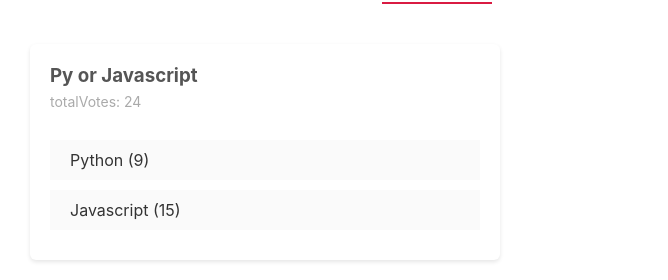
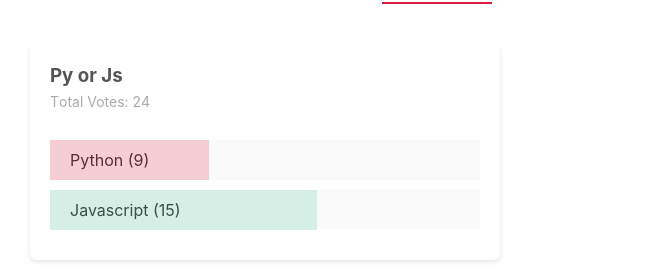
Before and after one commit to michaeltheo/SvelteTutorial, a Svelte app: page / in a window 1280 px wide. Shown: the part 242-522 px from the top of the page, without its empty margins (130-798 px from the left). Built offline with nearby package versions, Linux system fonts and the light colour scheme.

Commit message:
Getting to learn Store in Svelte

```diff
--- a/src/App.svelte
+++ b/src/App.svelte
@@ -12,24 +12,11 @@ const tabChange=(e)=>{
 	activeItem=e.detail;
 }
 
-//polls
-let polls=[
-	{
-		id:1,
-		question:'Py or Javascript',
-		answearA: 'Python',
-		answearB: 'Javascript',
-		votesA:9,
-		votesB:15,
-	},
-];
 
 const handleADD=(e)=>
 {
-	const poll=e.detail;
-	polls=[poll,...polls];
-	console.log(polls);
-	activeItem='Current Polls'
+
+	activeItem='Current Polls';
 }
 
 const handleVote=(e)=>
@@ -38,10 +25,10 @@ const handleVote=(e)=>
 	let copiedPolls=[...polls];
 	let upvotedPoll=copiedPolls.find((poll)=>poll.id==id);
 
-	if(option==='a'){
+	if(option === 'a'){
 		upvotedPoll.votesA++;
 	}
-	if(option==='b'){
+	if(option === 'b'){
 		upvotedPoll.votesB++;
 	}
 	polls=copiedPolls;
@@ -54,7 +41,7 @@ const handleVote=(e)=>
 <main>
 	<Tabs {activeItem} {items} on:tabChange={tabChange}/>
 	{#if activeItem==='Current Polls'}
-	<PollList  {polls} on:vote={handleVote}/>
+	<PollList   on:vote={handleVote}/>
 	{:else if activeItem==='Add New Poll'}
 	<CreatePollForm on:add={handleADD}/>
 	{/if}
--- /dev/null
+++ b/src/Stores/PollStore.js
@@ -0,0 +1,14 @@
+import { writable } from "svelte/store";
+
+const PollStore = writable([
+  {
+    id: 1,
+    question: "Py or Js",
+    answearA: "Python",
+    answearB: "Javascript",
+    votesA: 9,
+    votesB: 15,
+  },
+]);
+
+export default PollStore;
--- a/src/components/CreatePollForm.svelte
+++ b/src/components/CreatePollForm.svelte
@@ -1,4 +1,5 @@
 <script>
+    import PollStore from '../Stores/PollStore.js';
 import {createEventDispatcher} from 'svelte';
 import Button from './../shared/Button.svelte';
 let fields={question:" ",answearA:" ",answearB:"  "};
@@ -36,7 +37,10 @@ const submitHandler=()=>{
     //add new poll
     if(valid){
         let poll={...fields,votesA:0,votesB:0,id:Math.random()}
-        dispatch("add",poll);
+        //save new poll to store
+        PollStore.update(currentPolls=>{
+            return [poll,...currentPolls];
+        });
         console.log('valid',fields)
     }
 
--- a/src/components/PollDetails.svelte
+++ b/src/components/PollDetails.svelte
@@ -1,28 +1,45 @@
 <script>
     export let poll;
+   import PollStore from '../Stores/PollStore.js';
     import Card from '../shared/Card.svelte';
-    import {createEventDispatcher} from 'svelte';
     //reactive values
     $: totalVotes=poll.votesA+poll.votesB;
-    const dispatch=createEventDispatcher();
+    $: percentA=Math.floor(100/totalVotes *poll.votesA)
+    $: percentB=Math.floor(100/totalVotes *poll.votesB)
+
+
 
     //handling vote
     const handleVote=(option,id)=>{
-        dispatch('vote',{option,id})
 
-    }
+    PollStore.update(currentPolls=> {
+
+        let copiedPolls=[...currentPolls];
+        let upvotedPoll=copiedPolls.find((poll)=>poll.id==id);
+        if(option === 'a'){
+            upvotedPoll.votesA++;
+        }
+        if(option === 'b'){
+            upvotedPoll.votesB++;
+        }
+        return copiedPolls;
+    })
+    };
+
+
+
 </script>
 
 <Card>
     <div class="poll">
         <h3>{poll.question}</h3>
-        <p>totalVotes: {totalVotes}</p>
-        <div class="answear" on:click={()=> handleVote('a',poll.id)}>
-            <div class="percent percent-a"></div>
+        <p>Τotal Votes: {totalVotes}</p>
+        <div class="answear" on:click={()=> handleVote('a', poll.id)}>
+            <div class="percent percent-a" style="width: {percentA}%;"></div>
             <span>{poll.answearA} ({poll.votesA})</span>
         </div>
-        <div class="answear" on:click={()=> handleVote('b',poll.id)}>
-            <div class="percent percent-b"></div>
+        <div class="answear" on:click={()=> handleVote('b', poll.id)}>
+            <div class="percent percent-b" style="width: {percentB}%;"></div>
             <span>{poll.answearB} ({poll.votesB})</span>
         </div>
     </div>
@@ -47,10 +64,21 @@
         position: relative;
     }
     .answear:hover{
-        opacity: 2.6;
+        opacity: 0.6;
     }
     span{
         display: inline-block;
         padding: 10px 20px;
     }
+    .percent{
+        height: 100%;
+        position: absolute;
+        box-sizing: border-box;
+    }
+    .percent-a{
+        background: rgba(217, 27, 66, 0.2);
+    }
+    .percent-b{
+        background: rgba(69, 196, 150, 0.2);
+    }
 </style>
--- a/src/components/PollList.svelte
+++ b/src/components/PollList.svelte
@@ -1,13 +1,27 @@
 <script>
-export let polls=[];
+//import { onDestroy, onMount } from 'svelte';
+import PollStore from '../Stores/PollStore.js';
 import PollDetails from './PollDetails.svelte';
+
+//export let polls=[];
+// const unsub = PollStore.subscribe(data => {
+// polls=data;
+// });
+
+// onDestroy(()=> {
+// unsub();
+// });
+
+
+
+
 </script>
 
 
 <div class="poll-list">
-    {#each polls as poll (poll.id) }
+    {#each $PollStore  as poll (poll.id) }
     <div>
-        <PollDetails {poll} />
+        <PollDetails {poll} on:vote  />
     </div>
     {/each}
 </div>
```
